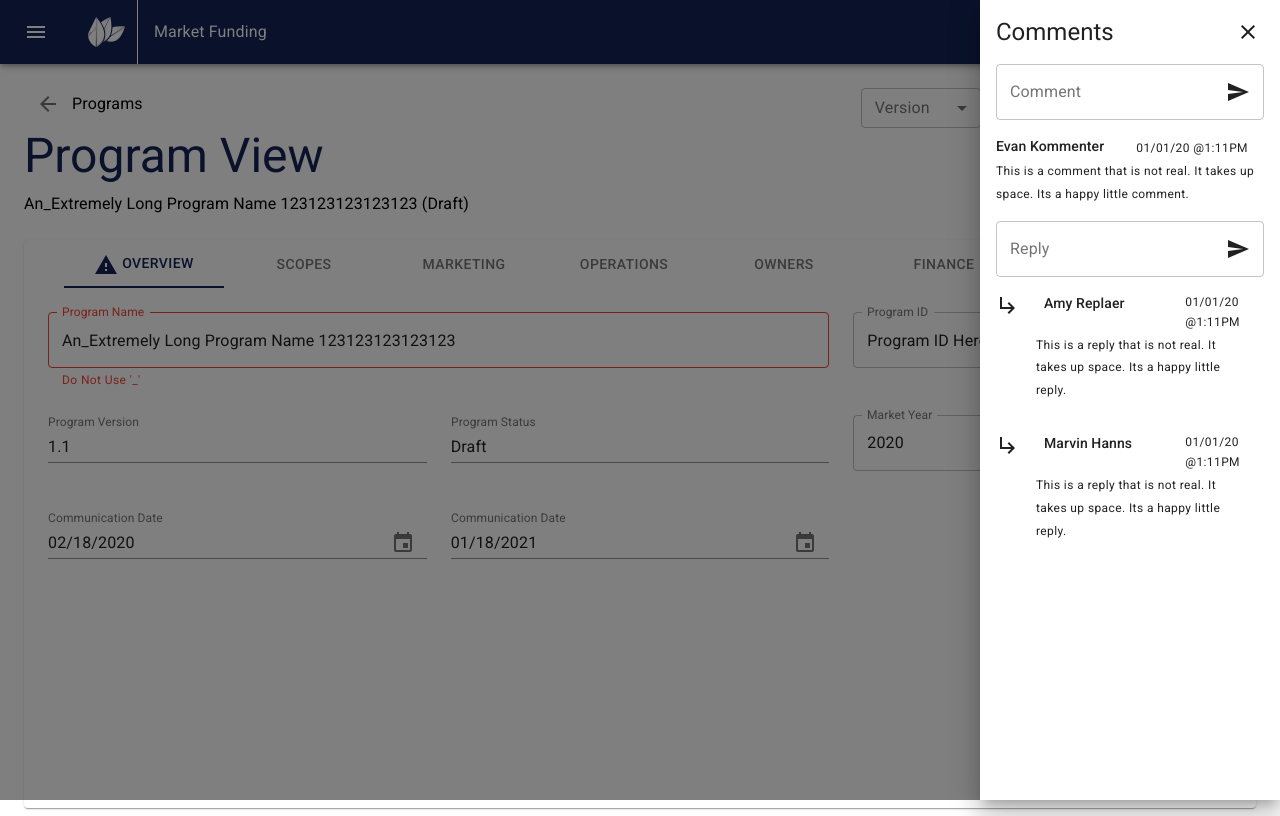
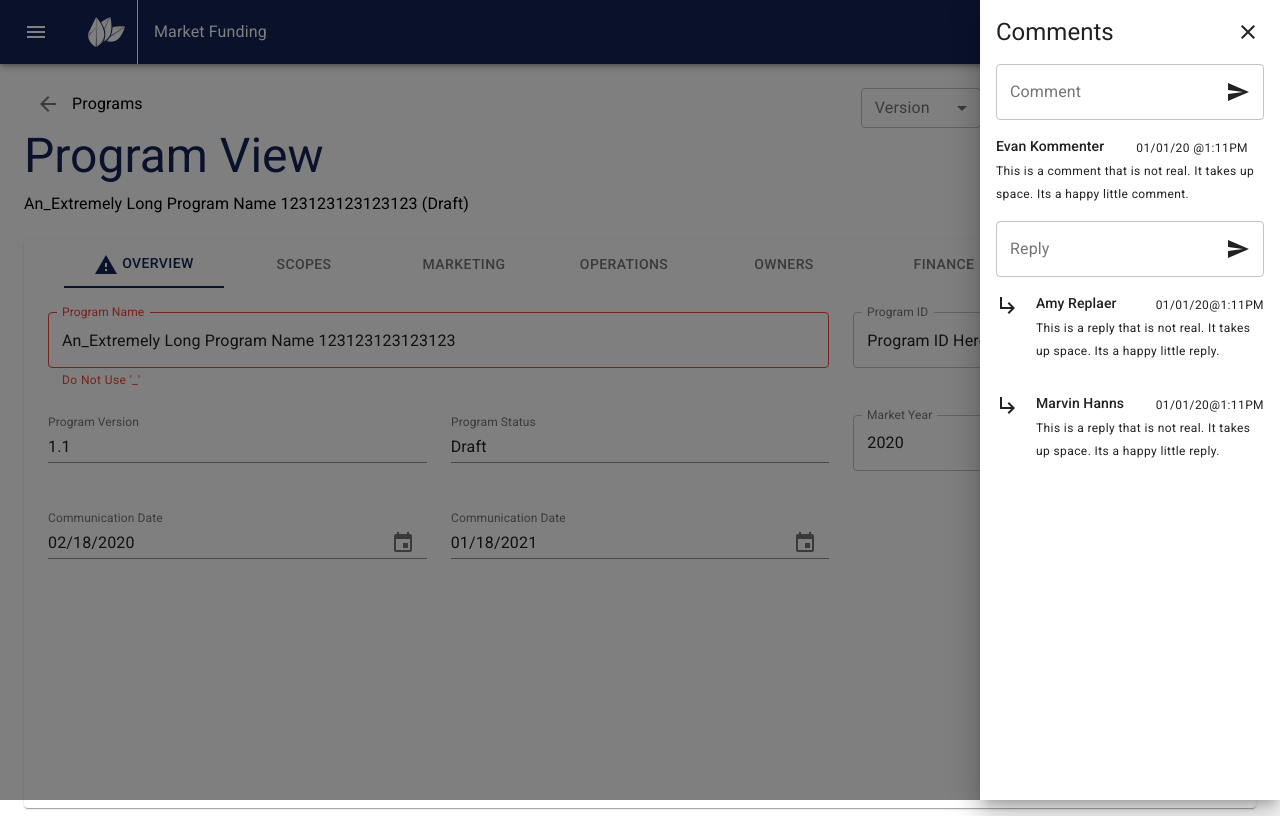
Before and after one commit to stephen-salyer/testingDART, a React (Create React App) app: page /program/1 in a window 1280 px wide. Both pictures are taken after a click on the button "COMMENTS". Built offline with nearby package versions, Linux system fonts and the light colour scheme; grey boxes are pictures that could not be loaded; the HTML template or start-up script is replaced by a standard one.

Commit message:
Comment completed

```diff
--- a/src/Components/Comments.js
+++ b/src/Components/Comments.js
@@ -124,7 +124,7 @@ export default function Comments() {
           }}
         />
       </Box>
-      <Box pb={2} pl={2} pr={2} display="flex" flexDirection="row">
+      <Box pb={2} pl={2} display="flex" flexDirection="row">
         <SubdirectoryArrowRightIcon />
         <Box
           pl={2}
@@ -140,20 +140,15 @@ export default function Comments() {
             width="100%"
             justifyContent="space-between"
           >
-            <Box pr={1} pl={1}>
+            <Box pr={1}>
               <Typography variant="subtitle2">Amy Replaer</Typography>
             </Box>
-            <Box
-              pr={1}
-              display="flex"
-              flexDirection="column"
-              justifyContent="space-between"
-            >
+            <Box pl={1}>
               <Typography variant="caption">01/01/20</Typography>
               <Typography variant="caption">@1:11PM</Typography>
             </Box>
           </Box>
-          <Box pb={2} pt={0}>
+          <Box pb={2}>
             <Typography variant="caption">
               This is a reply that is not real. It takes up space. Its a happy
               little reply.
@@ -161,7 +156,7 @@ export default function Comments() {
           </Box>
         </Box>
       </Box>
-      <Box pb={2} pl={2} pr={2} display="flex" flexDirection="row">
+      <Box pb={2} pl={2} display="flex" flexDirection="row">
         <SubdirectoryArrowRightIcon />
         <Box
           pl={2}
@@ -177,15 +172,10 @@ export default function Comments() {
             width="100%"
             justifyContent="space-between"
           >
-            <Box pr={1} pl={1}>
+            <Box pr={1}>
               <Typography variant="subtitle2">Marvin Hanns</Typography>
             </Box>
-            <Box
-              pr={1}
-              display="flex"
-              flexDirection="column"
-              justifyContent="space-between"
-            >
+            <Box pl={1}>
               <Typography variant="caption">01/01/20</Typography>
               <Typography variant="caption">@1:11PM</Typography>
             </Box>
```
